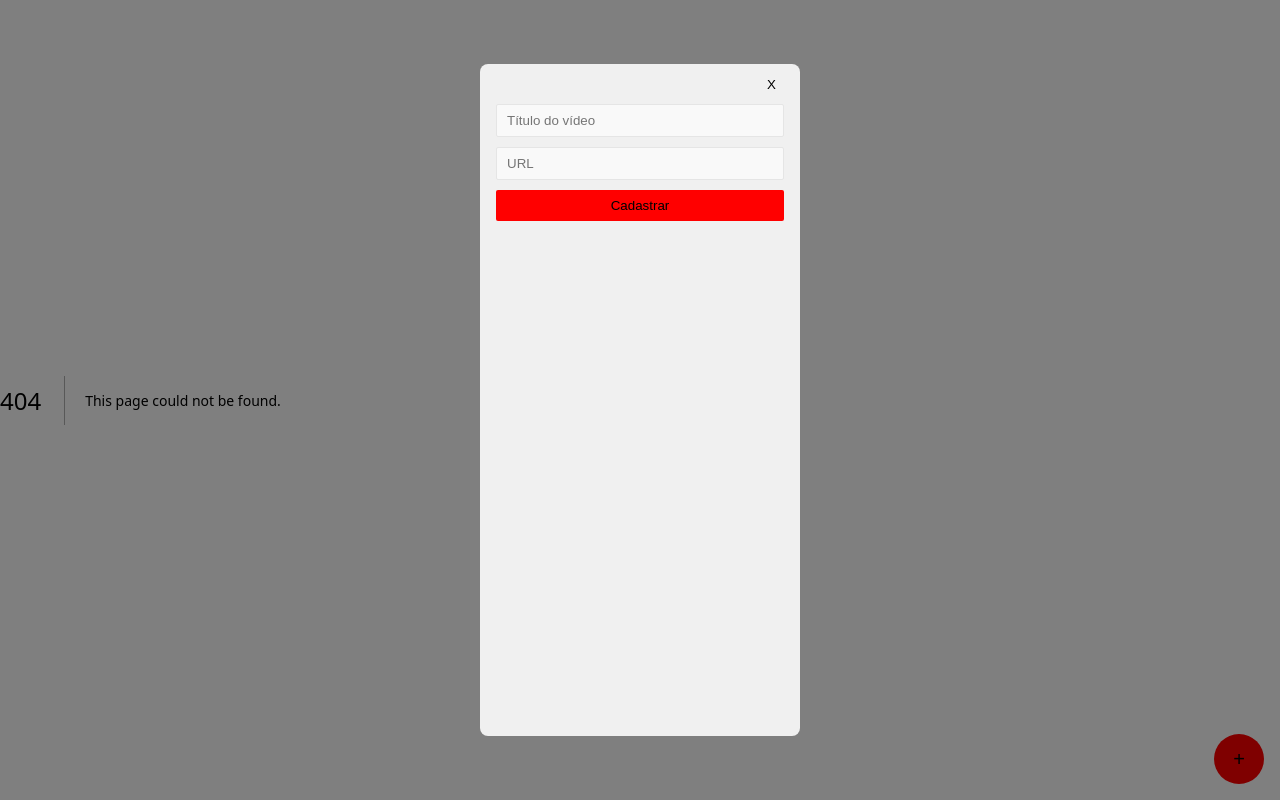
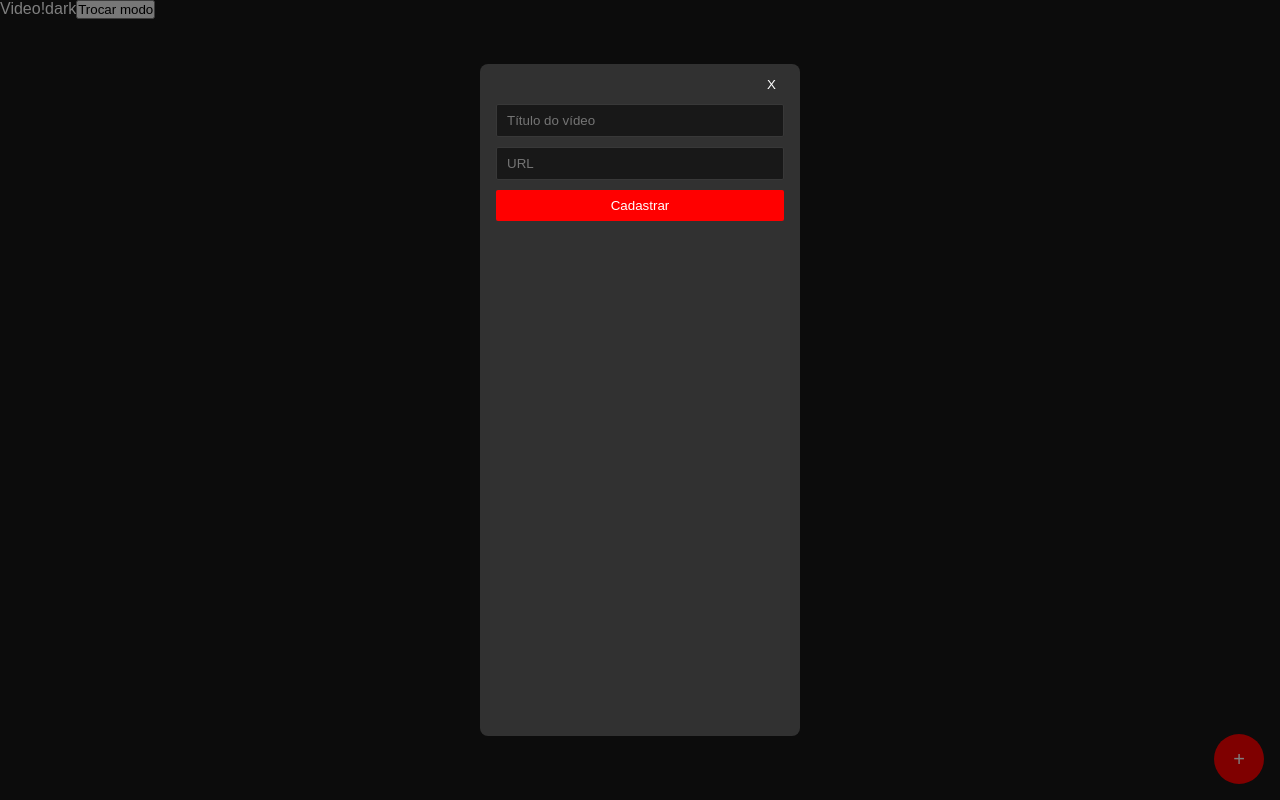
Before and after one commit to JethroTiago/beiratube, a Next.js app: page /video in a window 1280 px wide. Before the commit this address had no page. Built offline with nearby package versions, Linux system fonts and the light colour scheme.

Commit message:
Corrigindo bugs do toogleMode

```diff
--- a/pages/_app.js
+++ b/pages/_app.js
@@ -26,7 +26,7 @@ const theme = {
 
 function ProviderWrapper(props) {
     return (
-        <ColorModeProvider initialMode={"light"}>
+        <ColorModeProvider initialMode={"dark"}>
             {props.children}
         </ColorModeProvider>
     )
--- /dev/null
+++ b/pages/_document.js
@@ -0,0 +1,25 @@
+import Document from 'next/document'
+import { ServerStyleSheet } from 'styled-components'
+
+export default class MyDocument extends Document {
+  static async getInitialProps(ctx) {
+    const sheet = new ServerStyleSheet()
+    const originalRenderPage = ctx.renderPage
+
+    try {
+      ctx.renderPage = () =>
+        originalRenderPage({
+          enhanceApp: (App) => (props) =>
+            sheet.collectStyles(<App {...props} />),
+        })
+
+      const initialProps = await Document.getInitialProps(ctx)
+      return {
+        ...initialProps,
+        styles: [initialProps.styles, sheet.getStyleElement()],
+      }
+    } finally {
+      sheet.seal()
+    }
+  }
+}
--- /dev/null
+++ b/pages/video.js
@@ -0,0 +1,17 @@
+import React from "react";
+import { ColorModeContext } from "../src/components/Menu/components/ColorMode";
+
+
+export default function Video() {
+    const contexto = React.useContext(ColorModeContext);
+
+    return (
+        <div>
+            Video!
+            {contexto.mode}
+            <button onClick={() => contexto.toggleMode()}>
+                Trocar modo
+            </button>
+        </div>
+    )
+}
--- a/src/components/Menu/components/ColorMode.js
+++ b/src/components/Menu/components/ColorMode.js
@@ -3,7 +3,7 @@ import React from "react";
 export const ColorModeContext = React.createContext({
     mode: "",
     setMode: () => { alert("Set me first") },
-    toggleMode: () => { alert("Set me first") }
+    toggleMode: () => { alert("Set me first") },
 });
 
 export default function ColorModeProvider(props) {
--- a/src/components/Menu/components/DarkModeSwitch.js
+++ b/src/components/Menu/components/DarkModeSwitch.js
@@ -1,7 +1,6 @@
 import React from "react";
 import styled from "styled-components";
 import { ColorModeContext } from "./ColorMode";
-
 
 const StyledSwitch = styled.div`
   background-color: #333333;
@@ -43,6 +42,7 @@ export default function DarkModeSwitch() {
   return (
     <StyledSwitch>
       <input id="darkmode" type="checkbox" onChange={() => {
+        console.log("Mudou o state");
         contexto, toggleMode();
     }} />
       <label
```
